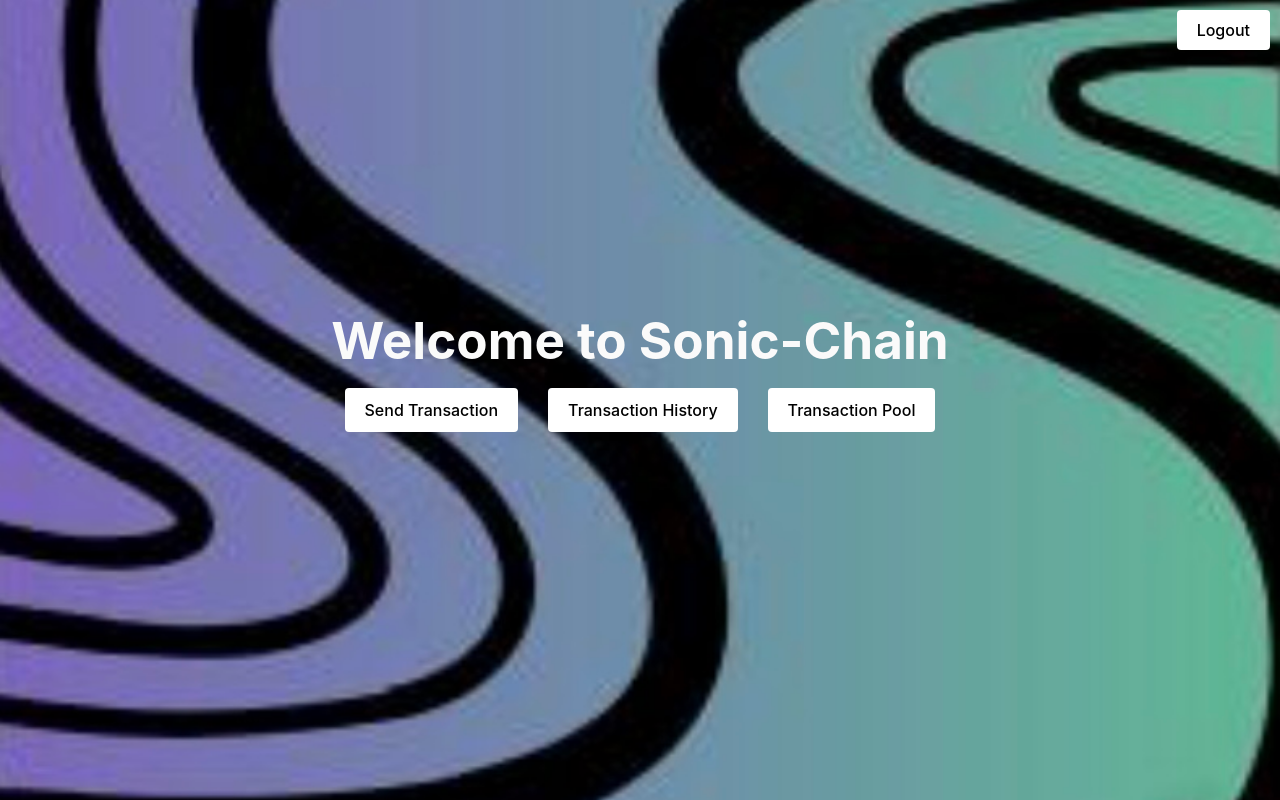
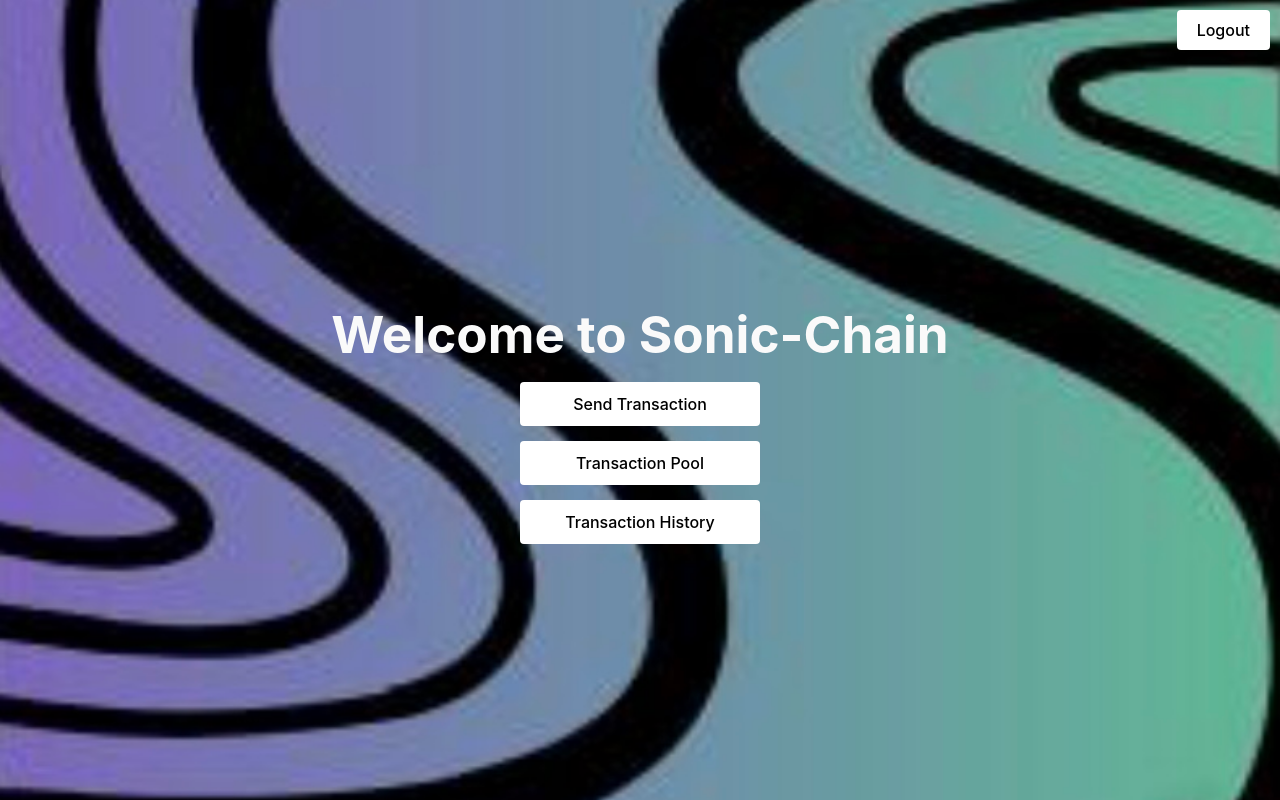
Before and after one commit to TenTimothy/uppgift2-node, a React (Vite) app in the folder client/: page /home in a window 1280 px wide. Built offline with nearby package versions, Linux system fonts and the light colour scheme.

Commit message:
Changes to homePage

```diff
--- a/client/src/pages/HomePage.jsx
+++ b/client/src/pages/HomePage.jsx
@@ -4,26 +4,36 @@ import LogoutButton from '../components/LogoutButton';
 
 const HomePage = () => {
   return (
-    <div style={{ textAlign: 'center', marginTop: '-90px' }}>
+    <div style={{ textAlign: 'center', marginTop: '50px' }}>
       <h1>Welcome to Sonic-Chain</h1>
-      <nav style={{ marginTop: '20px' }}>
+      <nav style={navStyle}>
         <Link to="/send-transaction" style={linkStyle}>Send Transaction</Link>
+        <Link to="/transaction-pool" style={linkStyle}>Transaction Pool</Link>
         <Link to="/transaction-history" style={linkStyle}>Transaction History</Link>
-        <Link to="/transaction-pool" style={linkStyle}>Transaction Pool</Link>
       </nav>
       <LogoutButton />
     </div>
   );
 };
 
+const navStyle = {
+  display: 'flex',
+  flexDirection: 'column',
+  alignItems: 'center',
+  gap: '15px',
+  marginTop: '20px',
+};
+
 const linkStyle = {
-  display: 'inline-block',
-  margin: '0 15px',
+  display: 'block',
   padding: '10px 20px',
   backgroundColor: 'white',
   color: 'black',
   borderRadius: '4px',
   textDecoration: 'none',
+  width: '100%',
+  maxWidth: '200px',
+  textAlign: 'center',
 };
 
 export default HomePage;
```
Also changed, not shown: 1 other file (tests, documents, lock files or other folders).
